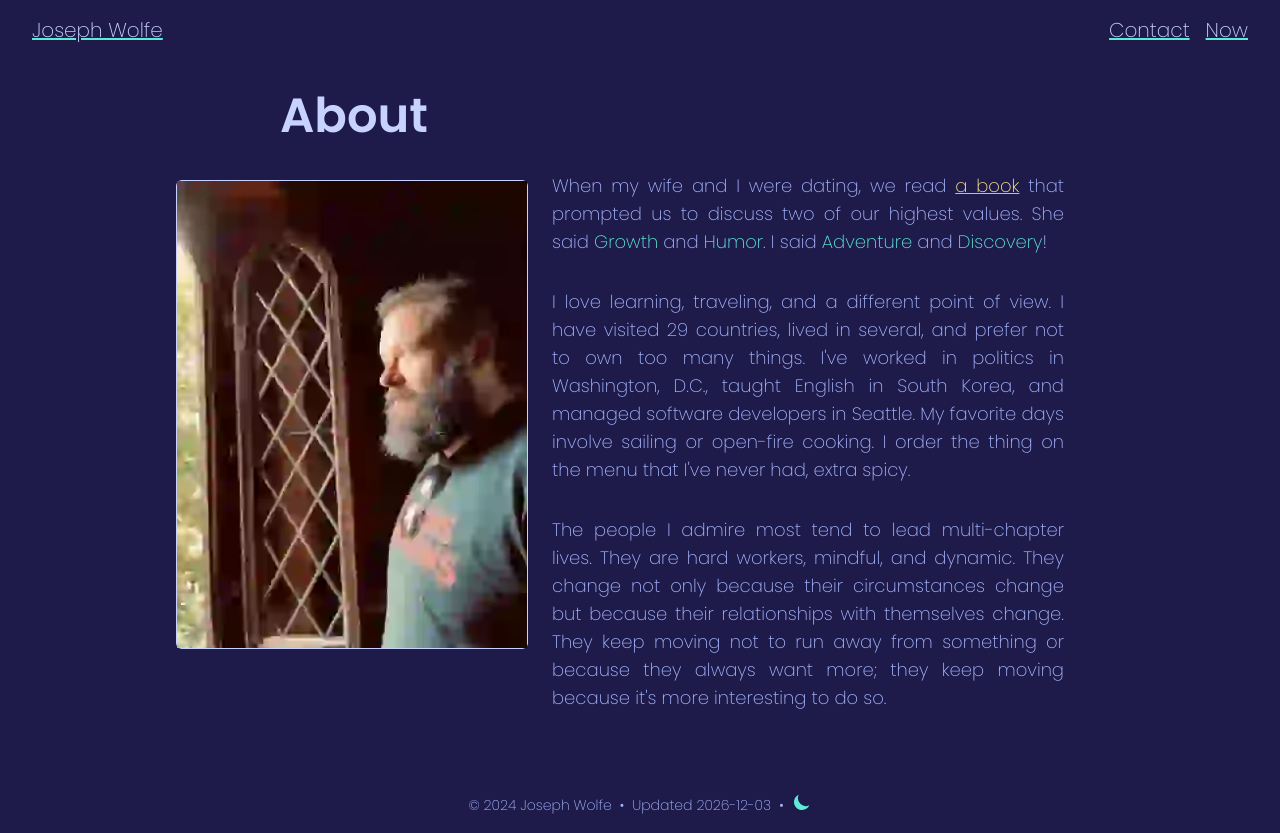
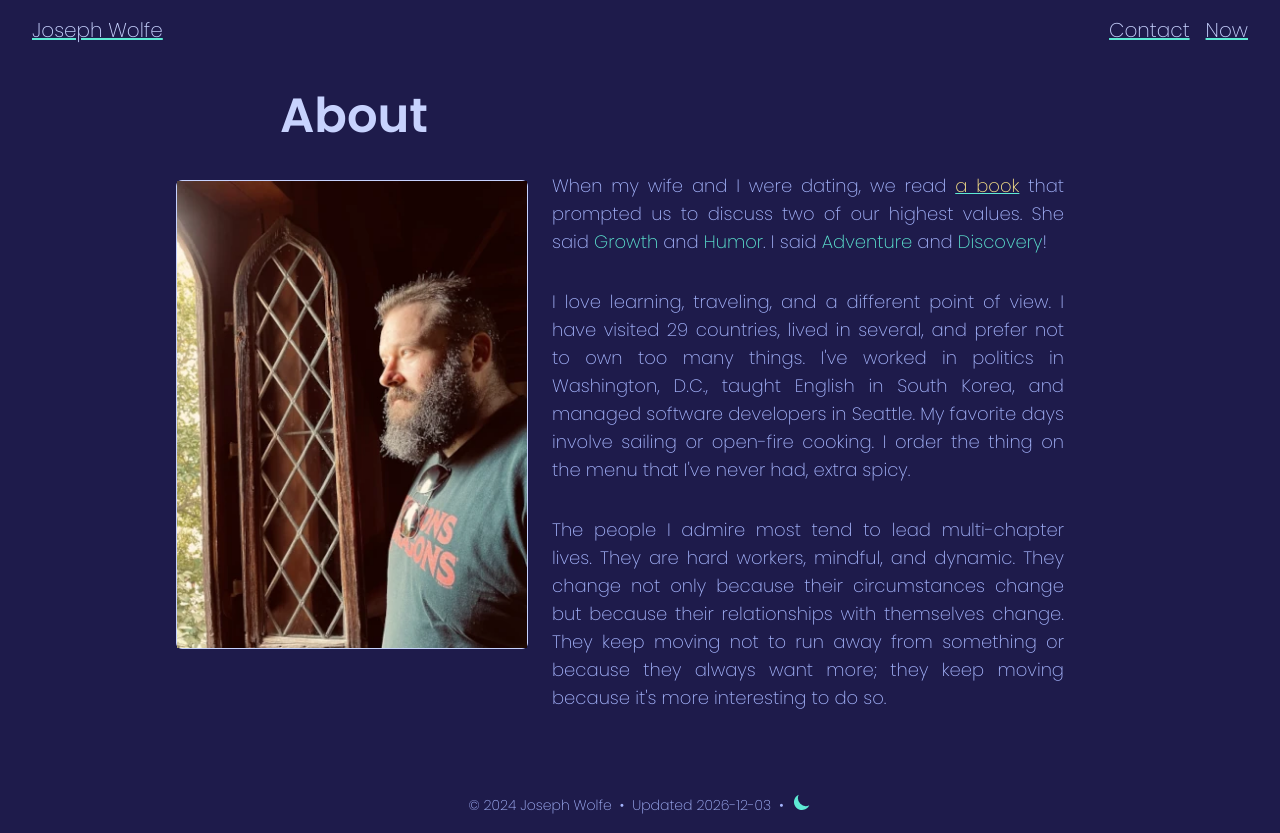
Before and after one commit to CharmedSatyr/personal-website, a Next.js app: page /about in a window 1280 px wide. Built offline with nearby package versions, Linux system fonts and the light colour scheme.

Commit message:
Restore main image

```diff
--- a/app/about/page.tsx
+++ b/app/about/page.tsx
@@ -14,7 +14,7 @@ const About = () => {
 				<div className="mx-auto mb-6 max-w-sm rounded-md border border-primary-800 dark:border-dark-primary-200 md:my-auto md:mt-2 lg:-ml-20">
 					<Image
 						alt="Joseph looking out a window at Karlštejn Castle, Czech Republic."
-						src={"/static/images/joseph-blurry.webp"}
+						src={"/static/images/joseph.webp"}
 						height={450}
 						width={600}
 						priority
```
